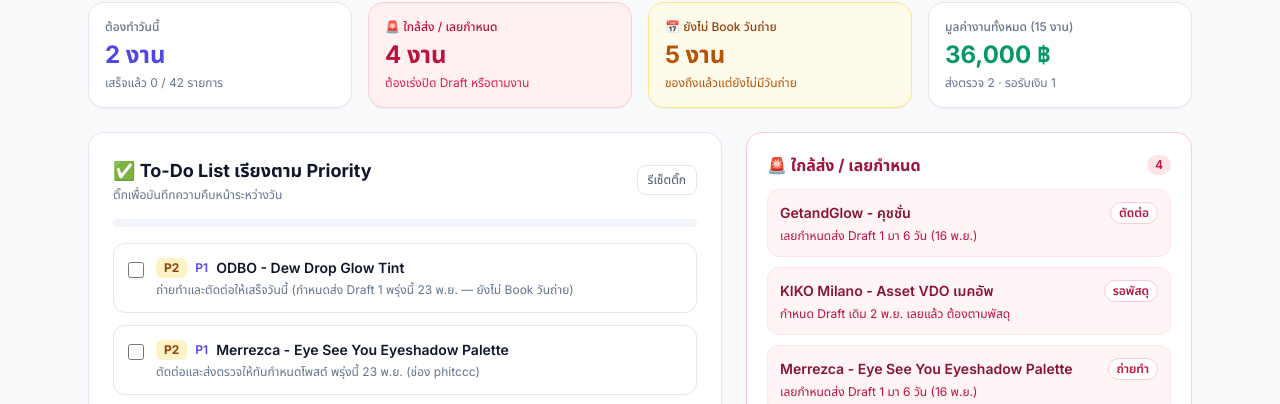
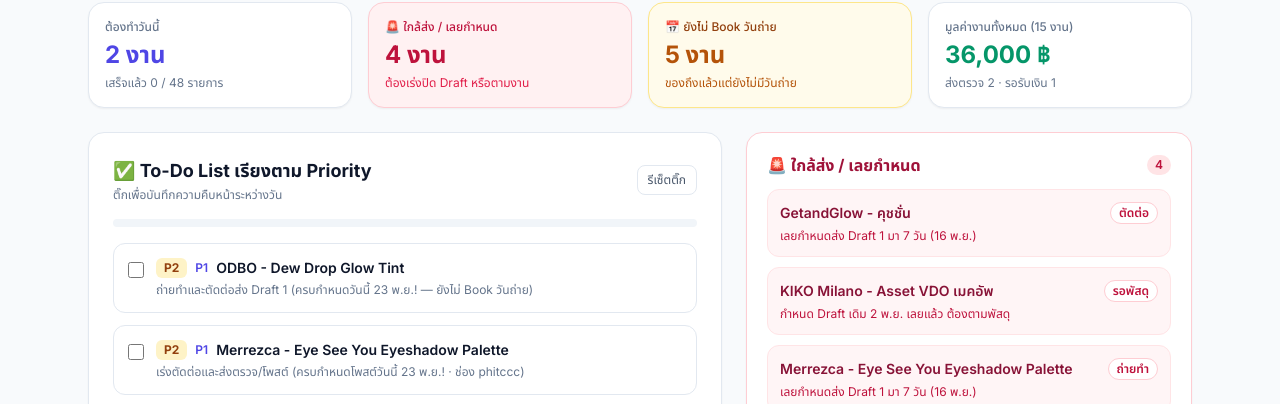
Before and after one commit to Natchapon63/Tomorrow_plan, a plain HTML site: page index.html in a window 1280 px wide. Shown: the part 388-792 px from the top of the page. Drawn offline with nearby package versions, Linux system fonts and the light colour scheme.

Commit message:
chore(auto-deploy): update index.html from Notion at 02:00 ICT [skip ci]

```diff
--- a/index.html
+++ b/index.html
@@ -277,7 +277,7 @@
             "postDate": "12 พ.ย.",
             "tomorrow": true,
             "urgent": true,
-            "urgentReason": "เลยกำหนดส่ง Draft 1 มา 6 วัน (16 พ.ย.)",
+            "urgentReason": "เลยกำหนดส่ง Draft 1 มา 7 วัน (16 พ.ย.)",
             "unbooked": false,
             "waitingParcel": false,
             "url": "https://app.notion.com/p/4166e8aac17c8181b718cff436d52637"
@@ -315,7 +315,7 @@
             "postDate": "23 พ.ย.",
             "tomorrow": true,
             "urgent": true,
-            "urgentReason": "เลยกำหนดส่ง Draft 1 มา 6 วัน (16 พ.ย.)",
+            "urgentReason": "เลยกำหนดส่ง Draft 1 มา 7 วัน (16 พ.ย.)",
             "unbooked": false,
             "waitingParcel": false,
             "url": "https://app.notion.com/p/4166e8aac17c8145adc2c80f693a5702"
@@ -556,7 +556,7 @@
             "time": "P1",
             "priority": "P2",
             "title": "ODBO - Dew Drop Glow Tint",
-            "detail": "ถ่ายทำและตัดต่อให้เสร็จวันนี้ (กำหนดส่ง Draft 1 พรุ่งนี้ 23 พ.ย. — ยังไม่ Book วันถ่าย)",
+            "detail": "ถ่ายทำและตัดต่อส่ง Draft 1 (ครบกำหนดวันนี้ 23 พ.ย.! — ยังไม่ Book วันถ่าย)",
             "url": "https://app.notion.com/p/4166e8aac17c813aab44ea6e2b2e6488"
       },
       {
@@ -564,7 +564,7 @@
             "time": "P1",
             "priority": "P2",
             "title": "Merrezca - Eye See You Eyeshadow Palette",
-            "detail": "ตัดต่อและส่งตรวจให้ทันกำหนดโพสต์ พรุ่งนี้ 23 พ.ย. (ช่อง phitccc)",
+            "detail": "เร่งตัดต่อและส่งตรวจ/โพสต์ (ครบกำหนดโพสต์วันนี้ 23 พ.ย.! · ช่อง phitccc)",
             "url": "https://app.notion.com/p/4166e8aac17c8145adc2c80f693a5702"
       },
       {
@@ -603,33 +603,33 @@
             "id": "todo-7",
             "time": "P1",
             "priority": "P2",
-            "title": "CanMake - Muchi Puru Tint",
-            "detail": "ปิดงานแก้ Draft รอบ 1 (กำลังแก้ Draft (รอบ 1)) และส่งตรวจด่วน (เลยกำหนดโพสต์เดิม 19 พ.ย.)",
-            "url": "https://app.notion.com/p/4166e8aac17c813692b0f385e97bc43f"
+            "title": "ODBO - Dew Drop Glow Tint",
+            "detail": "ถ่ายทำและตัดต่อให้เสร็จวันนี้ (กำหนดส่ง Draft 1 พรุ่งนี้ 23 พ.ย. — ยังไม่ Book วันถ่าย)",
+            "url": "https://app.notion.com/p/4166e8aac17c813aab44ea6e2b2e6488"
       },
       {
             "id": "todo-8",
             "time": "P1",
             "priority": "P2",
-            "title": "GetandGlow - คุชชั่น",
-            "detail": "เร่งตัดต่อและส่ง Draft 1 ให้คุณแอน (ค้างส่ง)",
-            "url": "https://app.notion.com/p/4166e8aac17c8181b718cff436d52637"
+            "title": "Merrezca - Eye See You Eyeshadow Palette",
+            "detail": "ตัดต่อและส่งตรวจให้ทันกำหนดโพสต์ พรุ่งนี้ 23 พ.ย. (ช่อง phitccc)",
+            "url": "https://app.notion.com/p/4166e8aac17c8145adc2c80f693a5702"
       },
       {
             "id": "todo-9",
             "time": "P1",
             "priority": "P2",
-            "title": "Merrezca - Eye See You Eyeshadow Palette",
-            "detail": "ตัดต่อและส่ง Draft 1 ให้คุณมี่ (กำหนดโพสต์ 23 พ.ย. — อีก 2 วัน!)",
-            "url": "https://app.notion.com/p/4166e8aac17c8145adc2c80f693a5702"
+            "title": "CanMake - Muchi Puru Tint",
+            "detail": "ปิดงานแก้ Draft รอบ 1 (กำลังแก้ Draft (รอบ 1)) และส่งตรวจด่วน",
+            "url": "https://app.notion.com/p/4166e8aac17c813692b0f385e97bc43f"
       },
       {
             "id": "todo-10",
             "time": "P1",
             "priority": "P2",
-            "title": "ODBO - Dew Drop Glow Tint",
-            "detail": "ถ่ายทำและตัดต่อให้ทันกำหนดส่ง Draft 1 วันที่ 23 พ.ย. (อีก 2 วัน — ยังไม่ Book วันถ่าย)",
-            "url": "https://app.notion.com/p/4166e8aac17c813aab44ea6e2b2e6488"
+            "title": "GetandGlow - คุชชั่น",
+            "detail": "เร่งตัดต่อและส่ง Draft 1 ให้คุณแอน (ค้างส่ง)",
+            "url": "https://app.notion.com/p/4166e8aac17c8181b718cff436d52637"
       },
       {
             "id": "todo-11",
@@ -668,7 +668,7 @@
             "time": "P1",
             "priority": "P2",
             "title": "Merrezca - Eye See You Eyeshadow Palette",
-            "detail": "ตัดต่อและส่ง Draft 1 ให้คุณมี่ (กำหนดโพสต์ 23 พ.ย. — อีก 3 วัน)",
+            "detail": "ตัดต่อและส่ง Draft 1 ให้คุณมี่ (กำหนดโพสต์ 23 พ.ย. — อีก 2 วัน!)",
             "url": "https://app.notion.com/p/4166e8aac17c8145adc2c80f693a5702"
       },
       {
@@ -676,7 +676,7 @@
             "time": "P1",
             "priority": "P2",
             "title": "ODBO - Dew Drop Glow Tint",
-            "detail": "ลงคิวถ่ายทำและตัดต่อ (กำหนดส่ง Draft 1 วันที่ 23 พ.ย. — อีก 3 วัน!)",
+            "detail": "ถ่ายทำและตัดต่อให้ทันกำหนดส่ง Draft 1 วันที่ 23 พ.ย. (อีก 2 วัน — ยังไม่ Book วันถ่าย)",
             "url": "https://app.notion.com/p/4166e8aac17c813aab44ea6e2b2e6488"
       },
       {
@@ -700,7 +700,7 @@
             "time": "P1",
             "priority": "P2",
             "title": "CanMake - Muchi Puru Tint",
-            "detail": "ปิดงานแก้ Draft รอบที่ 1 (กำลังแก้ Draft (รอบ 1)) และส่งตรวจให้ทันกำหนดโพสต์ วันนี้ 19 พ.ย.",
+            "detail": "ปิดงานแก้ Draft รอบ 1 (กำลังแก้ Draft (รอบ 1)) และส่งตรวจด่วน (เลยกำหนดโพสต์เดิม 19 พ.ย.)",
             "url": "https://app.notion.com/p/4166e8aac17c813692b0f385e97bc43f"
       },
       {
@@ -708,7 +708,7 @@
             "time": "P1",
             "priority": "P2",
             "title": "GetandGlow - คุชชั่น",
-            "detail": "เร่งตัดต่อและส่ง Draft 1 ให้คุณแอน (ค้างส่งจาก 16–18 พ.ย.)",
+            "detail": "เร่งตัดต่อและส่ง Draft 1 ให้คุณแอน (ค้างส่ง)",
             "url": "https://app.notion.com/p/4166e8aac17c8181b718cff436d52637"
       },
       {
@@ -716,15 +716,15 @@
             "time": "P1",
             "priority": "P2",
             "title": "Merrezca - Eye See You Eyeshadow Palette",
-            "detail": "ตัดต่อและส่ง Draft 1 ให้คุณมี่ (กำหนดโพสต์ 23 พ.ย.)",
+            "detail": "ตัดต่อและส่ง Draft 1 ให้คุณมี่ (กำหนดโพสต์ 23 พ.ย. — อีก 3 วัน)",
             "url": "https://app.notion.com/p/4166e8aac17c8145adc2c80f693a5702"
       },
       {
             "id": "todo-22",
-            "time": "P2",
+            "time": "P1",
             "priority": "P2",
             "title": "ODBO - Dew Drop Glow Tint",
-            "detail": "ลงคิวถ่ายทำ (Draft 1 วันที่ 23 พ.ย. — อีก 4 วัน!)",
+            "detail": "ลงคิวถ่ายทำและตัดต่อ (กำหนดส่ง Draft 1 วันที่ 23 พ.ย. — อีก 3 วัน!)",
             "url": "https://app.notion.com/p/4166e8aac17c813aab44ea6e2b2e6488"
       },
       {
@@ -745,6 +745,54 @@
       },
       {
             "id": "todo-25",
+            "time": "P1",
+            "priority": "P2",
+            "title": "CanMake - Muchi Puru Tint",
+            "detail": "ปิดงานแก้ Draft รอบที่ 1 (กำลังแก้ Draft (รอบ 1)) และส่งตรวจให้ทันกำหนดโพสต์ วันนี้ 19 พ.ย.",
+            "url": "https://app.notion.com/p/4166e8aac17c813692b0f385e97bc43f"
+      },
+      {
+            "id": "todo-26",
+            "time": "P1",
+            "priority": "P2",
+            "title": "GetandGlow - คุชชั่น",
+            "detail": "เร่งตัดต่อและส่ง Draft 1 ให้คุณแอน (ค้างส่งจาก 16–18 พ.ย.)",
+            "url": "https://app.notion.com/p/4166e8aac17c8181b718cff436d52637"
+      },
+      {
+            "id": "todo-27",
+            "time": "P1",
+            "priority": "P2",
+            "title": "Merrezca - Eye See You Eyeshadow Palette",
+            "detail": "ตัดต่อและส่ง Draft 1 ให้คุณมี่ (กำหนดโพสต์ 23 พ.ย.)",
+            "url": "https://app.notion.com/p/4166e8aac17c8145adc2c80f693a5702"
+      },
+      {
+            "id": "todo-28",
+            "time": "P2",
+            "priority": "P2",
+            "title": "ODBO - Dew Drop Glow Tint",
+            "detail": "ลงคิวถ่ายทำ (Draft 1 วันที่ 23 พ.ย. — อีก 4 วัน!)",
+            "url": "https://app.notion.com/p/4166e8aac17c813aab44ea6e2b2e6488"
+      },
+      {
+            "id": "todo-29",
+            "time": "P2",
+            "priority": "P2",
+            "title": "MissLens / Kate / Glad2Glow / Skintific",
+            "detail": "วางวันถ่ายทำ (ของถึงแล้วแต่ยังไม่ Book วันถ่าย)",
+            "url": "https://app.notion.com/p/4166e8aac17c81eea275f39fd677491d"
+      },
+      {
+            "id": "todo-30",
+            "time": "P3",
+            "priority": "P2",
+            "title": "ดีลงานใหม่ 4 แบรนด์ (Kage, Charmiss, Kilala, Sivanna Colors)",
+            "detail": "ติดตามคอนเฟิร์มงานและเรทราคา",
+            "url": "https://app.notion.com/p/41b6e8aac17c8150afa1f78152643066"
+      },
+      {
+            "id": "todo-31",
             "time": "ทั้งวัน",
             "priority": "P2",
             "title": "ColorKey - โทนเนอร์แพด",
@@ -752,7 +800,7 @@
             "url": "https://app.notion.com/p/4166e8aac17c81abbca5ef2364c7715c"
       },
       {
-            "id": "todo-26",
+            "id": "todo-32",
             "time": "ทั้งวัน",
             "priority": "P2",
             "title": "CanMake - Muchi Puru Tint",
@@ -760,7 +808,7 @@
             "url": "https://app.notion.com/p/4166e8aac17c813692b0f385e97bc43f"
       },
       {
-            "id": "todo-27",
+            "id": "todo-33",
             "time": "P1",
             "priority": "P2",
             "title": "CanMake - Muchi Puru Tint",
@@ -768,7 +816,7 @@
             "url": "https://app.notion.com/p/4166e8aac17c813692b0f385e97bc43f"
       },
       {
-            "id": "todo-28",
+            "id": "todo-34",
             "time": "P1",
             "priority": "P2",
             "title": "GetandGlow - คุชชั่น",
@@ -776,7 +824,7 @@
             "url": "https://app.notion.com/p/4166e8aac17c8181b718cff436d52637"
       },
       {
-            "id": "todo-29",
+            "id": "todo-35",
             "time": "P1",
             "priority": "P2",
             "title": "Merrezca - Eye See You Eyeshadow Palette",
@@ -784,7 +832,7 @@
             "url": "https://app.notion.com/p/4166e8aac17c8145adc2c80f693a5702"
       },
       {
-            "id": "todo-30",
+            "id": "todo-36",
             "time": "P2",
             "priority": "P2",
             "title": "ODBO - Dew Drop Glow Tint",
@@ -792,7 +840,7 @@
             "url": "https://app.notion.com/p/4166e8aac17c813aab44ea6e2b2e6488"
       },
       {
-            "id": "todo-31",
+            "id": "todo-37",
             "time": "P2",
             "priority": "P2",
             "title": "MissLens",
@@ -800,7 +848,7 @@
             "url": "https://app.notion.com/p/4196e8aac17c81a9842edae564ad1152"
       },
       {
-            "id": "todo-32",
+            "id": "todo-38",
             "time": "13:00–16:00",
             "priority": "P2",
             "title": "Merrezca - Eye See You Eyeshadow Palette",
@@ -808,7 +856,7 @@
             "url": "https://app.notion.com/p/4166e8aac17c8145adc2c80f693a5702"
       },
       {
-            "id": "todo-33",
+            "id": "todo-39",
             "time": "ทั้งวัน",
             "priority": "P1",
             "title": "GetandGlow - คุชชั่น (ค้างจาก 16 พ.ย.)",
@@ -816,7 +864,7 @@
             "url": "https://app.notion.com/p/4166e8aac17c8181b718cff436d52637"
       },
       {
-            "id": "todo-34",
+            "id": "todo-40",
             "time": "ทั้งวัน",
             "priority": "P2",
             "title": "MissLens - เหมา 10 คลิป/เดือน",
@@ -824,7 +872,7 @@
             "url": "https://app.notion.com/p/4196e8aac17c81a9842edae564ad1152"
       },
       {
-            "id": "todo-35",
+            "id": "todo-41",
             "time": "ทั้งวัน",
             "priority": "P2",
             "title": "ODBO / Kate / Glad2Glow / Skintific",
@@ -832,7 +880,7 @@
             "url": "https://app.notion.com/p/4166e8aac17c813aab44ea6e2b2e6488"
       },
       {
-            "id": "todo-36",
+            "id": "todo-42",
             "time": "ทั้งวัน",
             "priority": "P1",
             "title": "CanMake ถ่ายทำ + ตัดต่อ + ส่ง Draft 1 แล้ว (ส่งตรวจ)",
@@ -840,7 +888,7 @@
             "url": "https://app.notion.com/p/4196e8aac17c81a9842edae564ad1152"
       },
       {
-            "id": "todo-37",
+            "id": "todo-43",
             "time": "ทั้งวัน",
             "priority": "P1",
             "title": "BABALAH ถ่ายทำ + ตัดต่อ + โพสต์และปักตะกร้าเรียบร้อย (รับเงิน)",
@@ -848,7 +896,7 @@
             "url": "https://app.notion.com/p/4196e8aac17c81a9842edae564ad1152"
       },
       {
-            "id": "todo-38",
+            "id": "todo-44",
             "time": "09:00–12:00",
             "priority": "P2",
             "title": "CanMake - Muchi Puru Tint",
@@ -856,7 +904,7 @@
             "url": "https://app.notion.com/p/4166e8aac17c813692b0f385e97bc43f"
       },
       {
-            "id": "todo-39",
+            "id": "todo-45",
             "time": "13:00–15:30",
             "priority": "P2",
             "title": "BABALAH - Magic Blue Powder 14g",
@@ -864,7 +912,7 @@
             "url": "https://app.notion.com/p/4196e8aac17c81a9842edae564ad1152"
       },
       {
-            "id": "todo-40",
+            "id": "todo-46",
             "time": "15:30–18:00",
             "priority": "P2",
             "title": "GetandGlow - คุชชั่น",
@@ -872,7 +920,7 @@
             "url": "https://app.notion.com/p/4166e8aac17c8181b718cff436d52637"
       },
       {
-            "id": "todo-41",
+            "id": "todo-47",
             "time": "ทั้งวัน",
             "priority": "P2",
             "title": "MissLens - เหมา 10 คลิป/เดือน",
@@ -880,7 +928,7 @@
             "url": "https://app.notion.com/p/4196e8aac17c81a9842edae564ad1152"
       },
       {
-            "id": "todo-42",
+            "id": "todo-48",
             "time": "13:00–16:00",
             "priority": "P2",
             "title": "Merrezca - Eye See You Eyeshadow Palette",
@@ -889,7 +937,7 @@
       }
 ];
 
-    const STORAGE_KEY = 'thursday_studio_todo_2026_11_22';
+    const STORAGE_KEY = 'thursday_studio_todo_2026_11_23';
     const UPDATES_KEY = 'thursday_studio_pending_updates';
     let todoState = {};
     let pendingUpdates = [];
```
